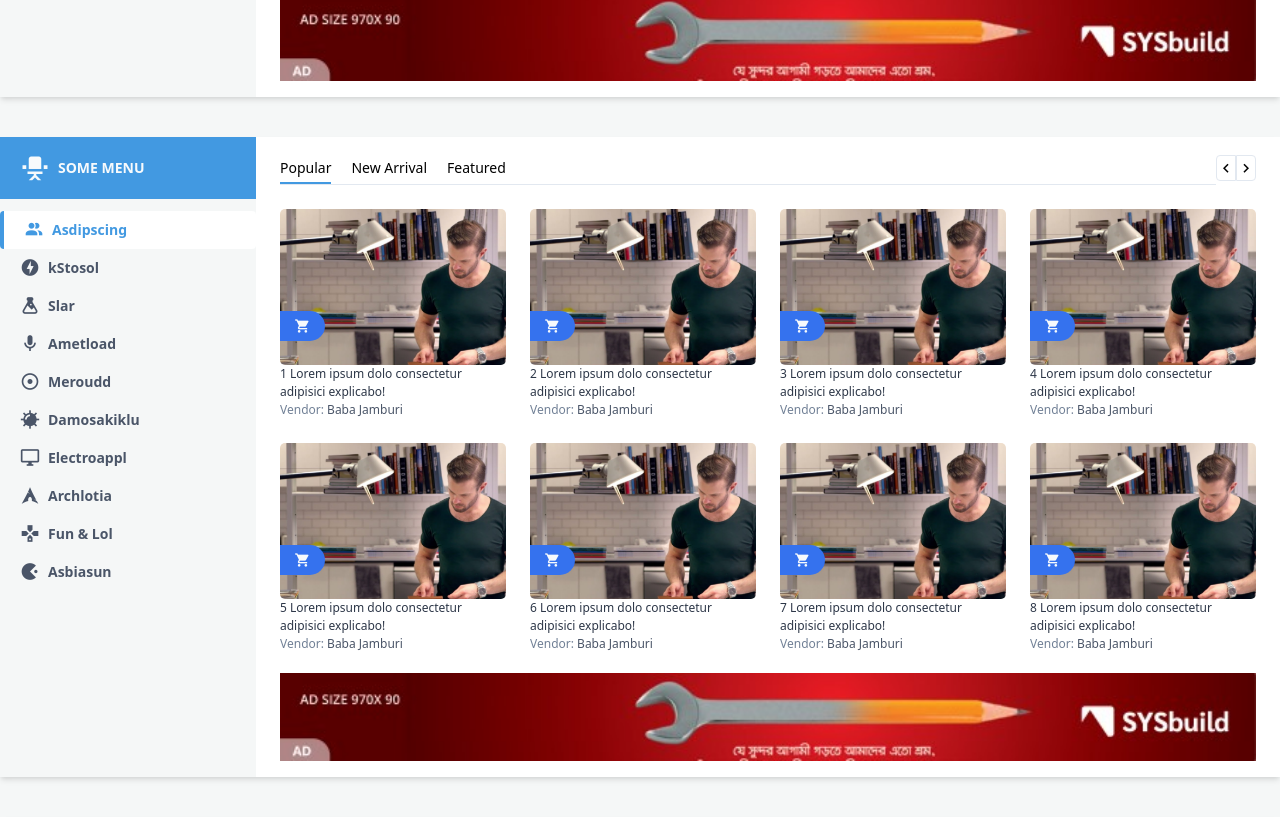
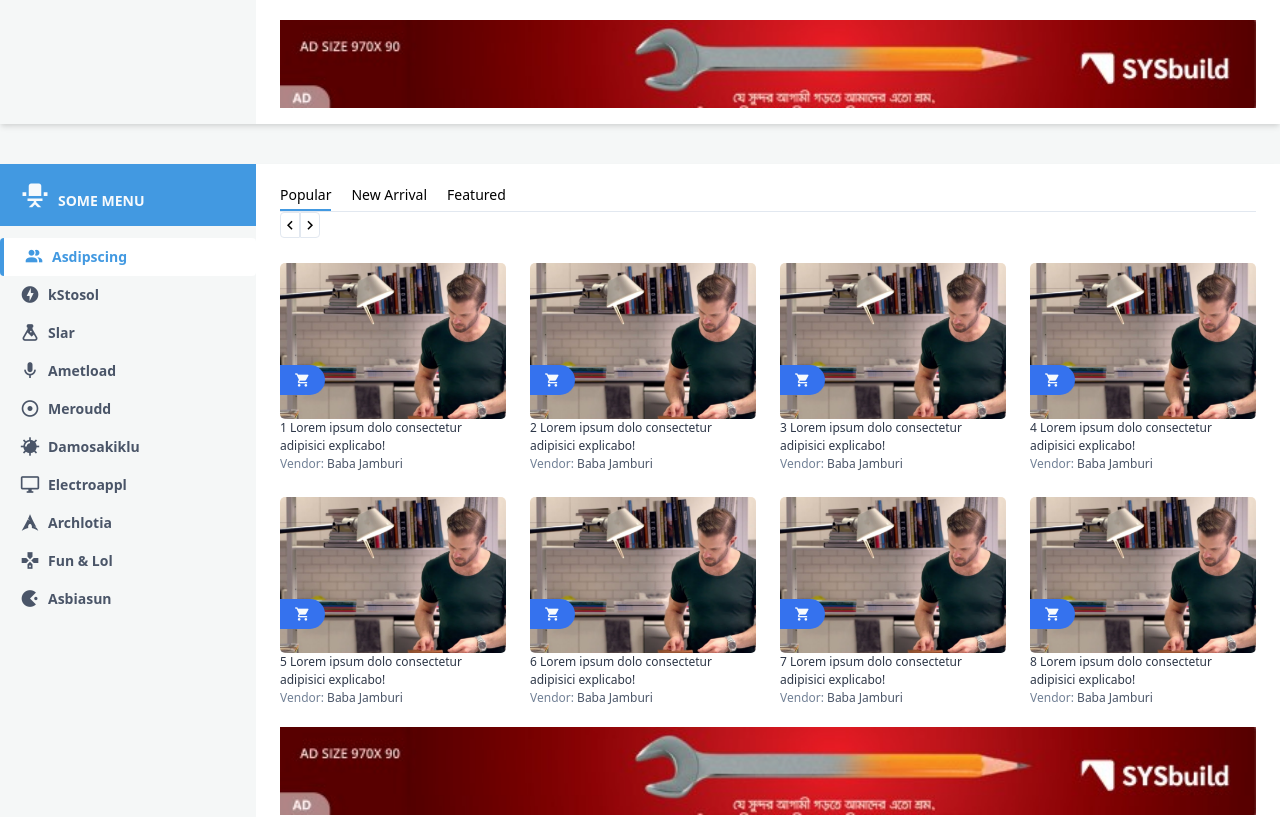
Before and after one commit to allImran/vue-tail-shop, a Vue app: page / in a window 1280 px wide. Shown: the part 1072-1889 px from the top of the page. Built offline with nearby package versions, Linux system fonts and the light colour scheme.

Commit message:
product category and iteam dropdown responsive in product section

```diff
--- a/src/components/molecule/navigation/SideNav.vue
+++ b/src/components/molecule/navigation/SideNav.vue
@@ -1,15 +1,34 @@
 <template>
-	<div class="flex  bg-blue-500 items-center px-5 py-2 mb-3">
+  <div class="flex bg-blue-500 items-center px-5 py-2 mb-3 justify-between">
+
+    <span class="item-center">
     <span class="mdi mdi-chair-rolling text-3xl mr-2 text-gray-100"></span>
 		<span class="uppercase text-sm font-semibold text-gray-100">Some Menu</span>
+    </span>
+
+    <div class="relative md:hidden sm:block">
+      <select
+          class="block appearance-none w-full bg-gray-200 border border-gray-200 text-gray-700 py-2 px-4 pr-8 rounded leading-tight focus:outline-none focus:bg-white focus:border-gray-500"
+          id="grid-state">
+        <option v-for="(row, index) in items_two" :key="index">{{ row.name }}</option>
+      </select>
+      <div class="pointer-events-none absolute inset-y-0 right-0 flex items-center px-2 text-gray-700">
+        <svg class="fill-current h-4 w-4" xmlns="http://www.w3.org/2000/svg" viewBox="0 0 20 20">
+          <path
+              d="M9.293 12.95l.707.707L15.657 8l-1.414-1.414L10 10.828 5.757 6.586 4.343 8z"/>
+        </svg>
+      </div>
     </div>
 
-	<div class="">
+
+  </div>
+
+  <div class="sm:flex sm:flex-wrap md:flex-col">
     <button
         v-for="(item, index) in items"
         :key="index"
         @click="id = item.name"
-			:class="`flex px-5 py-1 items-center w-full focus:outline-none hover:text-blue-500 text-gray-700 ${id == item.name ? 'text-blue-500 border-l-4 border-blue-500 bg-white rounded' : ''}`"
+        :class="`flex px-5 py-1 items-center focus:outline-none hover:text-blue-500 text-gray-700 ${id == item.name ? 'text-blue-500 md:border-l-4 border-blue-500 bg-white rounded sm:border-l-0' : ''}`"
     >
       <span :class="`${item.icon} text-xl mr-2`"></span>
       <span class="text-sm font-semibold">{{ item.name }}</span>
@@ -18,7 +37,7 @@
 </template>
 
 <script>
-	export default{
+export default {
   name: 'SideNavbar',
   data() {
     return {
@@ -26,35 +45,44 @@
       items: [
         {
           name: 'Asdipscing',
-						icon:'mdi mdi-account-multiple'
-					},{
+          icon: 'mdi mdi-account-multiple'
+        }, {
           name: 'kStosol',
-						icon:'mdi mdi-flash-circle'
-					},{
+          icon: 'mdi mdi-flash-circle'
+        }, {
           name: 'Slar',
-						icon:'mdi mdi-flask'
-					},{
+          icon: 'mdi mdi-flask'
+        }, {
           name: 'Ametload',
-						icon:'mdi mdi-microphone'
-					},{
+          icon: 'mdi mdi-microphone'
+        }, {
           name: 'Meroudd',
-						icon:'mdi mdi-adjust'
-					},{
+          icon: 'mdi mdi-adjust'
+        }, {
           name: 'Damosakiklu',
-						icon:'mdi mdi-mine'
-					},{
+          icon: 'mdi mdi-mine'
+        }, {
           name: 'Electroappl',
-						icon:'mdi mdi-monitor'
-					},{
+          icon: 'mdi mdi-monitor'
+        }, {
           name: 'Archlotia',
-						icon:'mdi mdi-arch'
-					},{
+          icon: 'mdi mdi-arch'
+        }, {
           name: 'Fun & Lol',
-						icon:'mdi mdi-gamepad-down'
-					},{
+          icon: 'mdi mdi-gamepad-down'
+        }, {
           name: 'Asbiasun',
-						icon:'mdi mdi-pac-man'
+          icon: 'mdi mdi-pac-man'
         }
+      ],
+      items_two: [
+        {
+          name: 'Popular',
+        }, {
+          name: 'New Arrival',
+        }, {
+          name: 'Featured',
+        },
       ]
     }
   }
--- a/src/components/molecule/product/ProductSection.vue
+++ b/src/components/molecule/product/ProductSection.vue
@@ -16,7 +16,7 @@
       </div>
 
       <TopBar
-        tabPosition="justify-start"
+        tabPosition="justify-start" class="hidden md:block"
       >
         <template v-slot:nav>
           <NextPrev @next="onNext" @prev="onPrev"/>
```
Lines whose indentation alone changed are shown as unchanged.
